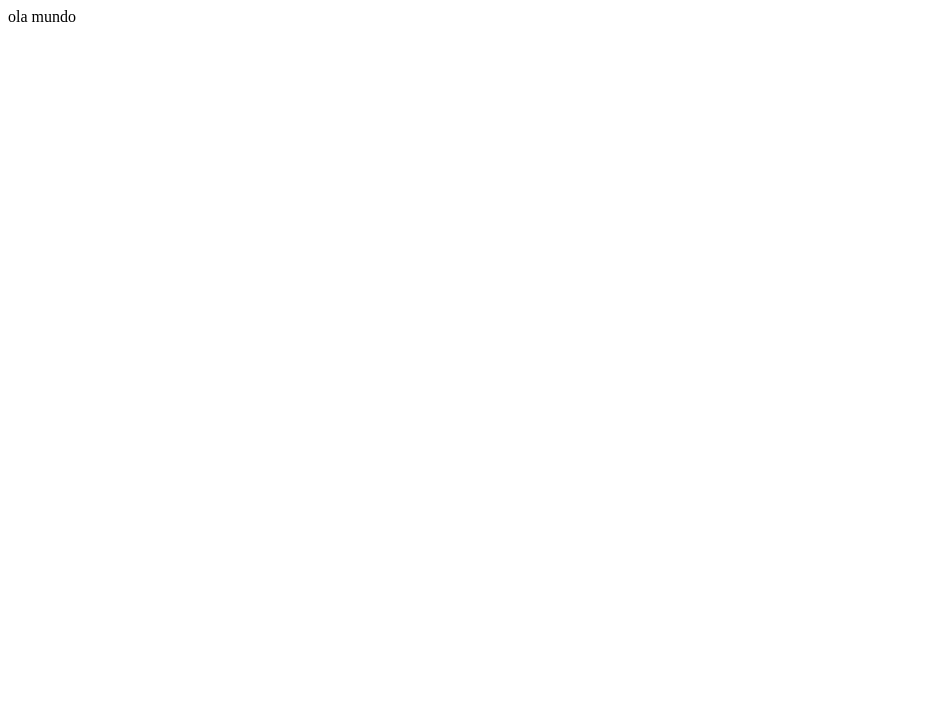
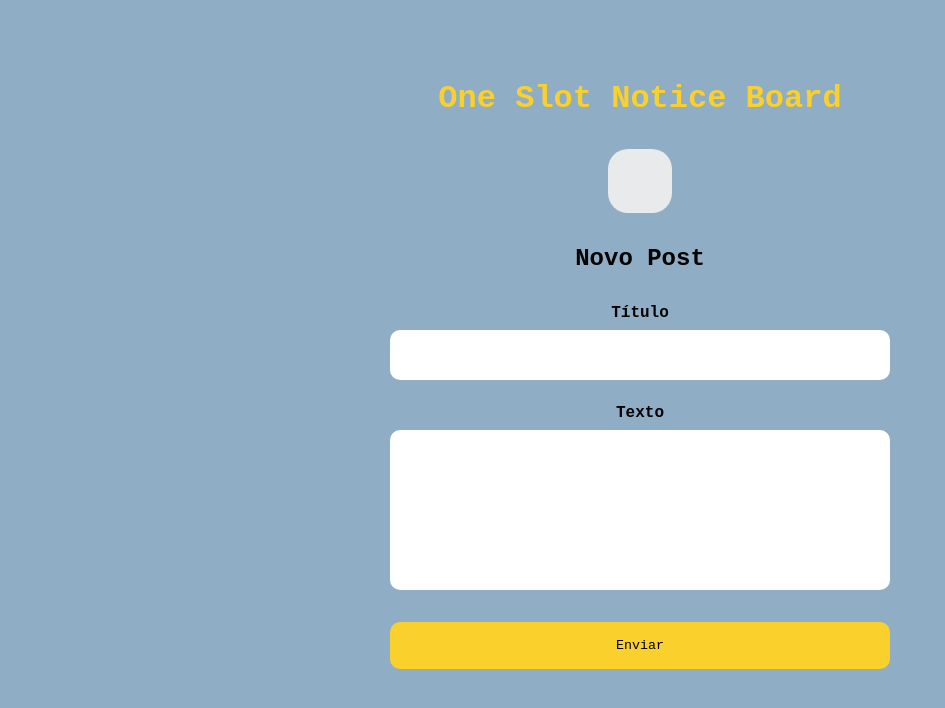
Before and after one commit to pixuimpou/one-slot-notice-board, a website: page static/index.html in a window 1280 px wide. Shown: the whole page, without its empty margins (0-945 px from the left). Drawn offline with Linux system fonts and the light colour scheme.

Commit message:
added post title and html/style

```diff
--- a/MySQL/mysqlQueries.js
+++ b/MySQL/mysqlQueries.js
@@ -9,7 +9,7 @@ module.exports = {
                 if (err) throw err;
                 console.log("Connected!");
             });
-            con.query("SELECT content FROM post;",
+            con.query("SELECT title, content FROM post;",
             (err, rows) => {
                 if (rows === undefined){
                     reject(new Error("Error rows is undefined"));
@@ -20,9 +20,9 @@ module.exports = {
         })
     },
 
-    overridePost: (content) => {
+    overridePost: (title, content) => {
         const sqlDelete = "DELETE FROM post;"
-        const sqlInsert = `INSERT INTO post VALUES(null, ${JSON.stringify(content)});`
+        const sqlInsert = `INSERT INTO post VALUES(null, ${JSON.stringify(content)}, ${JSON.stringify(title)});`
         const con = config.connection();
         con.connect(err => {
             if (err) throw err;
--- a/routes/routes.js
+++ b/routes/routes.js
@@ -7,14 +7,14 @@ router.use(bodyParser());
 
 router.get('/', (req, res) => {
     sql.getPost().then(result => {
-        res.send(result[0].content);
+        res.send(result[0]);
     }).catch(err =>{
         res.send("sem post");
     });
 });
 
 router.post('/', (req, res) => {
-    if(sql.overridePost(req.body.content) !== 0) {
+    if(sql.overridePost(req.body.title ,req.body.content) !== 0) {
         res.status(201).send();
     } else {
         res.status(500).send();
--- /dev/null
+++ b/sass/style.scss
@@ -0,0 +1,95 @@
+$bg-color: #90adc6;
+$content-bg-color: #e9eaec;
+$main-color: #fad02c;
+$sec-color: #333652;
+$margin-titles: 2rem;
+
+* {
+    padding: 0;
+    margin: 0;
+    border: 0;
+    font-family: 'Courier New', Courier, monospace;
+    box-sizing: border-box;
+}
+
+body {
+    background-color: $bg-color;
+}
+
+.container {
+    margin: 5rem auto 0;
+    width: 90%;
+    max-width: 1000px;
+    text-align: center;
+    header {
+        h1 {
+            color: $main-color;
+            margin-bottom: $margin-titles;
+        }
+    }
+    main {
+        width: 100%;
+        h2 {
+            color: $sec-color;
+            font-size: 3rem;
+            margin-bottom: $margin-titles;
+        }
+
+        .content {
+            margin: auto;
+            padding: 2rem;
+            background-color: $content-bg-color;
+            border-radius: 20px;
+            width: fit-content;
+            max-width: 80%;
+            line-height: 1.6;
+            margin-bottom: $margin-titles;
+        }
+
+
+        }
+        .new-post {
+            form {
+                width: 50%;
+                display: flex;
+                flex-direction: column;
+                margin: auto;
+
+                label {
+                    margin-bottom: .5rem;
+                    font-weight: bold;
+                }
+
+                %input {
+                    margin-bottom: 1.5rem;
+                    padding: 1rem;
+                    font-size: 1rem;
+                    border-radius: 10px;
+                }
+
+                input {
+                    @extend %input;
+                }
+                textarea {
+                    @extend %input;
+                    height: 10rem;
+                    resize: none;
+                    margin-bottom: $margin-titles;
+                }
+                .btn {
+                    width: 100%;
+                    background-color: $main-color;
+                    padding: 1rem;
+                    border-radius: 10px;
+                    cursor: pointer;
+                    margin: auto;
+                    margin-bottom: $margin-titles;
+                }
+            }
+            h3 {
+                font-size: 1.5rem;
+                margin-bottom: $margin-titles;
+            }
+
+    }
+}
--- a/static/index.html
+++ b/static/index.html
@@ -5,8 +5,29 @@
     <meta http-equiv="X-UA-Compatible" content="IE=edge">
     <meta name="viewport" content="width=device-width, initial-scale=1.0">
     <title>Document</title>
+    <link rel="stylesheet" href="./styles/style.css">
 </head>
 <body>
-    ola mundo
+    <div class="container">
+        <header>
+            <h1>One Slot Notice Board</h1>
+        </header>
+        <main>
+            <h2></h2>
+            <p class="content"></p>
+        </main>
+
+        <div class="new-post">
+            <h3>Novo Post</h3>
+            <form action="" method="post">
+                <label for="title">Título</label>
+                <input type="text" name="title" id="title">
+                <label for="description">Texto</label>
+                <textarea name="description" id="description"></textarea>
+                <button class="btn">Enviar</button>
+            </form>
+        </div>
+    </div>
 </body>
+<script src="./script.js"></script>
 </html>
```
Also changed, not shown: static/script.js (added), static/styles/style.css (added), 1 other file.
